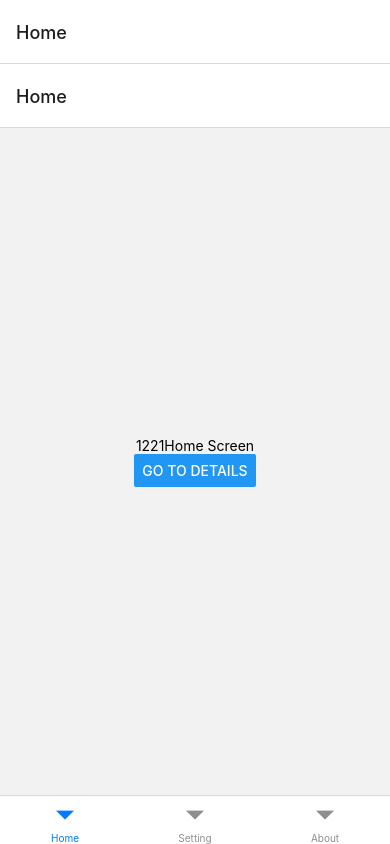
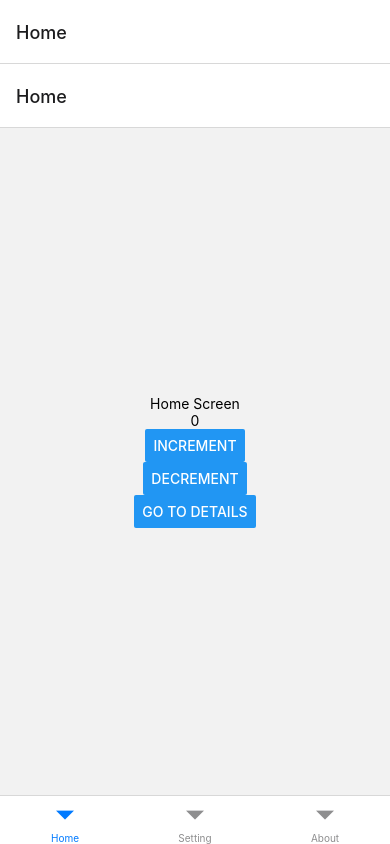
Before and after one commit to annewanghy/react-native-demo, a React Native app in the folder AwesomeProject/: screen / in a window 390 px wide. Built offline with nearby package versions, Linux system fonts and the light colour scheme.

Commit message:
Integrate with redux
https://reactnavigation.org/docs/redux-integration/

```diff
--- a/AwesomeProject/App.tsx
+++ b/AwesomeProject/App.tsx
@@ -6,15 +6,20 @@
  */
 
 import React from 'react';
-import {Text, View, Button, Modal} from 'react-native';
+import {Text, View, Button} from 'react-native';
 import {NavigationContainer} from '@react-navigation/native';
 import {createNativeStackNavigator} from '@react-navigation/native-stack';
 import {createBottomTabNavigator} from '@react-navigation/bottom-tabs';
+import {Provider, connect} from 'react-redux';
+import {store} from './store';
 
-const HomeScreen = ({navigation}) => {
+const HomeScreen = ({navigation, count, dispatch, route}) => {
   return (
     <View style={{flex: 1, alignItems: 'center', justifyContent: 'center'}}>
-      <Text>1221Home Screen</Text>
+      <Text>Home Screen</Text>
+      <Text>{count}</Text>
+      <Button title="Increment" onPress={() => dispatch({type: 'INCREMENT'})} />
+      <Button title="Decrement" onPress={() => dispatch({type: 'DECREMENT'})} />
       <Button
         onPress={() =>
           navigation.navigate('Details', {
@@ -27,6 +32,8 @@ const HomeScreen = ({navigation}) => {
     </View>
   );
 };
+
+let CounterHome = connect(state => ({count: state.count}))(HomeScreen);
 
 const DetailsScreen = ({route, navigation}) => {
   const {itemId, otherParam} = route.params;
@@ -60,7 +67,7 @@ const HomeApp = () => {
   return (
     <Stack.Navigator>
       <Stack.Group>
-        <Stack.Screen name="Home" component={HomeScreen} />
+        <Stack.Screen name="Home" component={CounterHome} />
         <Stack.Screen name="Details" component={DetailsScreen} />
       </Stack.Group>
       <Stack.Group screenOptions={{presentation: 'modal'}}>
@@ -90,6 +97,7 @@ const Tab = createBottomTabNavigator();
 
 const App = () => {
   return (
+    <Provider store={store}>
       <NavigationContainer>
         <Tab.Navigator>
           <Stack.Screen name="Home" component={HomeApp} />
@@ -97,6 +105,7 @@ const App = () => {
           <Stack.Screen name="About" component={AboutScreen} />
         </Tab.Navigator>
       </NavigationContainer>
+    </Provider>
   );
 };
 
--- a/AwesomeProject/package.json
+++ b/AwesomeProject/package.json
@@ -15,7 +15,9 @@
     "react": "18.2.0",
     "react-native": "0.73.2",
     "react-native-safe-area-context": "^4.8.2",
-    "react-native-screens": "^3.29.0"
+    "react-native-screens": "^3.29.0",
+    "react-redux": "^9.1.0",
+    "redux": "^5.0.1"
   },
   "devDependencies": {
     "@babel/core": "^7.20.0",
--- /dev/null
+++ b/AwesomeProject/store.tsx
@@ -0,0 +1,20 @@
+import {createStore, combineReducers} from 'redux';
+
+function counter(state, action) {
+  if (typeof state === 'undefined') {
+    return 0;
+  }
+
+  switch (action.type) {
+    case 'INCREMENT':
+      return state + 1;
+    case 'DECREMENT':
+      return state - 1;
+    default:
+      return state;
+  }
+}
+
+let store = createStore(combineReducers({count: counter}));
+
+export {store};
```
Also changed, not shown: 1 other file (tests, documents, lock files or other folders). Lines whose indentation alone changed are shown as unchanged.
